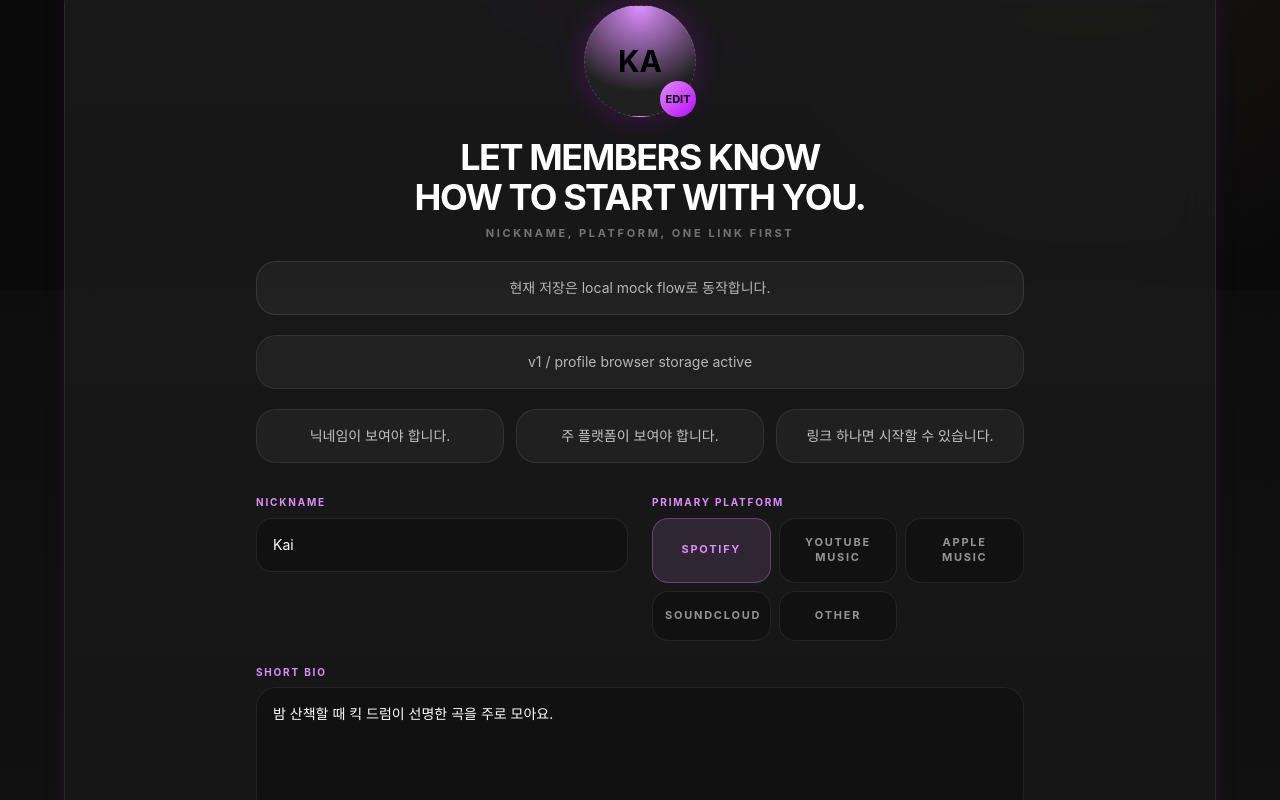
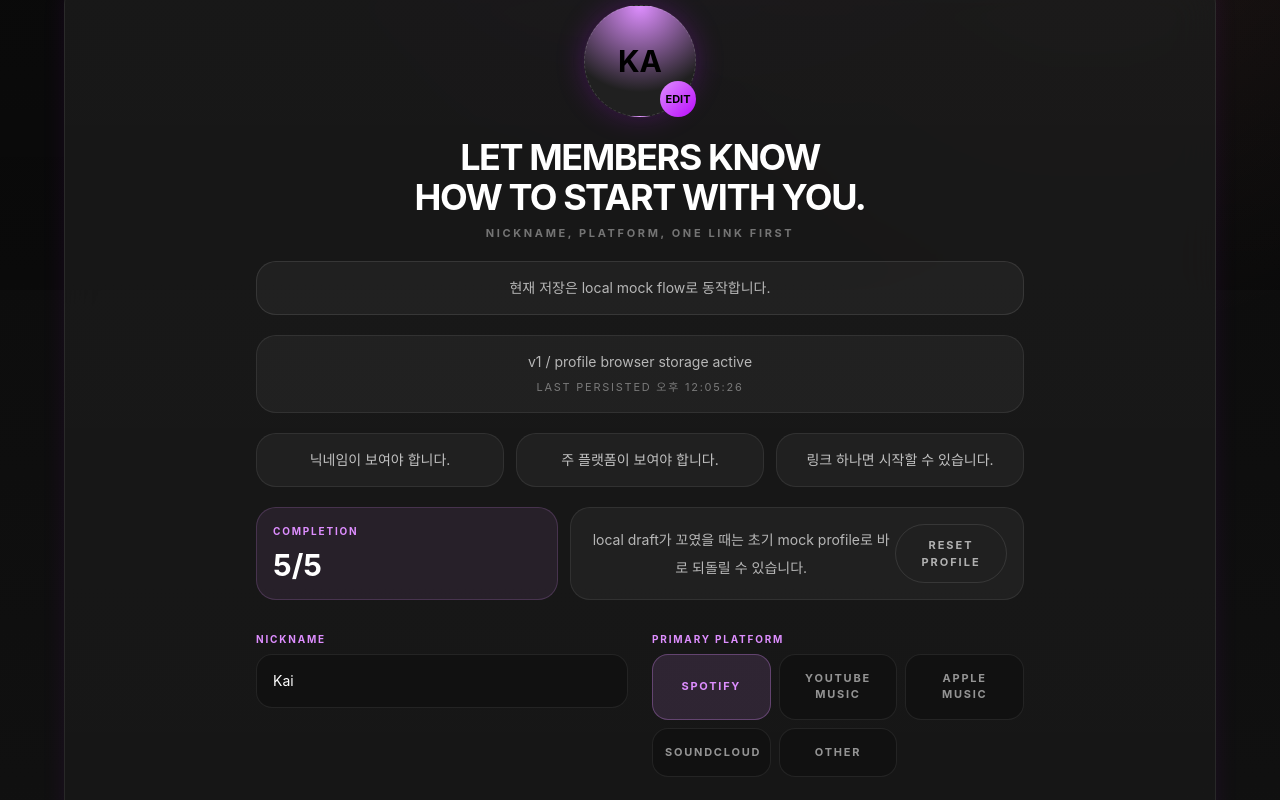
Before and after one commit to MrTMI-0315/onochu, a Next.js app: page /profile/edit in a window 1280 px wide. Shown: the part 510-1310 px from the top of the page. Built offline with nearby package versions, Linux system fonts and the light colour scheme.

Commit message:
MB 33 : add profile completion and reset controls

```diff
--- a/components/profile-edit-form.tsx
+++ b/components/profile-edit-form.tsx
@@ -7,6 +7,7 @@ import {
   loadStoredProfileDraft,
   persistStoredProfileDraft,
   PROFILE_STORAGE_VERSION,
+  resetStoredProfileDraft,
 } from "@/lib/profile-drafts";
 import type { MusicPlatform } from "@/lib/types";
 
@@ -51,6 +52,7 @@ export function ProfileEditForm({
   const [storageMessage, setStorageMessage] = useState(
     "profile browser storage active",
   );
+  const [lastPersistedAt, setLastPersistedAt] = useState<string | null>(null);
   const [hasHydrated, setHasHydrated] = useState(false);
   const [saveStatus, setSaveStatus] = useState<SaveStatus>({
     type: "idle",
@@ -89,6 +91,7 @@ export function ProfileEditForm({
           ? storedState.draft.playlistLinks
           : initialPlaylistLinks,
       );
+      setLastPersistedAt(storedState.draft.updatedAt);
       setStorageMessage(storedState.storageMessage);
       setHasHydrated(true);
     });
@@ -198,6 +201,7 @@ export function ProfileEditForm({
       });
 
       persistStoredProfileDraft(nextDraft);
+      setLastPersistedAt(nextDraft.updatedAt);
       setStorageMessage("saved profile to browser storage");
       setSaveStatus({
         type: "success",
@@ -210,6 +214,30 @@ export function ProfileEditForm({
 
     setIsSaving(false);
   }
+
+  function handleResetProfileDraft() {
+    resetStoredProfileDraft();
+    setNickname(initialNickname);
+    setBio(initialBio);
+    setFavoriteGenres(initialFavoriteGenres.join(", "));
+    setMainPlatform(initialMainPlatform);
+    setPlaylistLinks(initialPlaylistLinks);
+    setErrors({});
+    setLastPersistedAt(null);
+    setStorageMessage("profile storage cleared and reset to seeded draft");
+    setSaveStatus({
+      type: "idle",
+      message: "저장된 프로필 draft를 지우고 초기 상태로 되돌렸습니다.",
+    });
+  }
+
+  const completionCount = [
+    nickname.trim().length > 0,
+    bio.trim().length > 0,
+    selectedGenres.length > 0,
+    Boolean(mainPlatform),
+    playlistLinks.some((link) => link.trim().length > 0),
+  ].filter(Boolean).length;
 
   const statusTone =
     saveStatus.type === "success"
@@ -249,6 +277,11 @@ export function ProfileEditForm({
           {hasHydrated ? (
             <div className="w-full rounded-[1.25rem] border border-white/8 bg-white/4 px-4 py-4 text-sm text-white/68">
               v{PROFILE_STORAGE_VERSION} / {storageMessage}
+              {lastPersistedAt ? (
+                <span className="block pt-2 text-[11px] uppercase tracking-[0.16em] text-white/40">
+                  last persisted {new Date(lastPersistedAt).toLocaleTimeString("ko-KR")}
+                </span>
+              ) : null}
             </div>
           ) : null}
 
@@ -261,6 +294,30 @@ export function ProfileEditForm({
             </div>
             <div className="rounded-[1.25rem] border border-white/8 bg-white/4 p-4 text-sm text-white/72">
               링크 하나면 시작할 수 있습니다.
+            </div>
+          </div>
+
+          <div className="grid w-full gap-3 sm:grid-cols-[0.8fr_1.2fr]">
+            <div className="rounded-[1.25rem] border border-[#de8eff]/18 bg-[#de8eff]/8 p-4 text-left">
+              <p className="text-[10px] font-bold uppercase tracking-[0.18em] text-[#de8eff]">
+                Completion
+              </p>
+              <p className="mt-2 text-3xl font-bold text-white">
+                {completionCount}/5
+              </p>
+            </div>
+            <div className="flex items-center justify-between rounded-[1.25rem] border border-white/8 bg-white/4 p-4">
+              <p className="max-w-sm text-sm leading-7 text-white/68">
+                local draft가 꼬였을 때는 초기 mock profile로 바로 되돌릴 수
+                있습니다.
+              </p>
+              <button
+                type="button"
+                onClick={handleResetProfileDraft}
+                className="rounded-full border border-white/10 px-4 py-3 text-[11px] font-bold uppercase tracking-[0.18em] text-white/65 transition hover:border-[#de8eff]/30 hover:text-white"
+              >
+                Reset profile
+              </button>
             </div>
           </div>
         </section>
```
Also changed, not shown: 1 other file (tests, documents, lock files or other folders).
